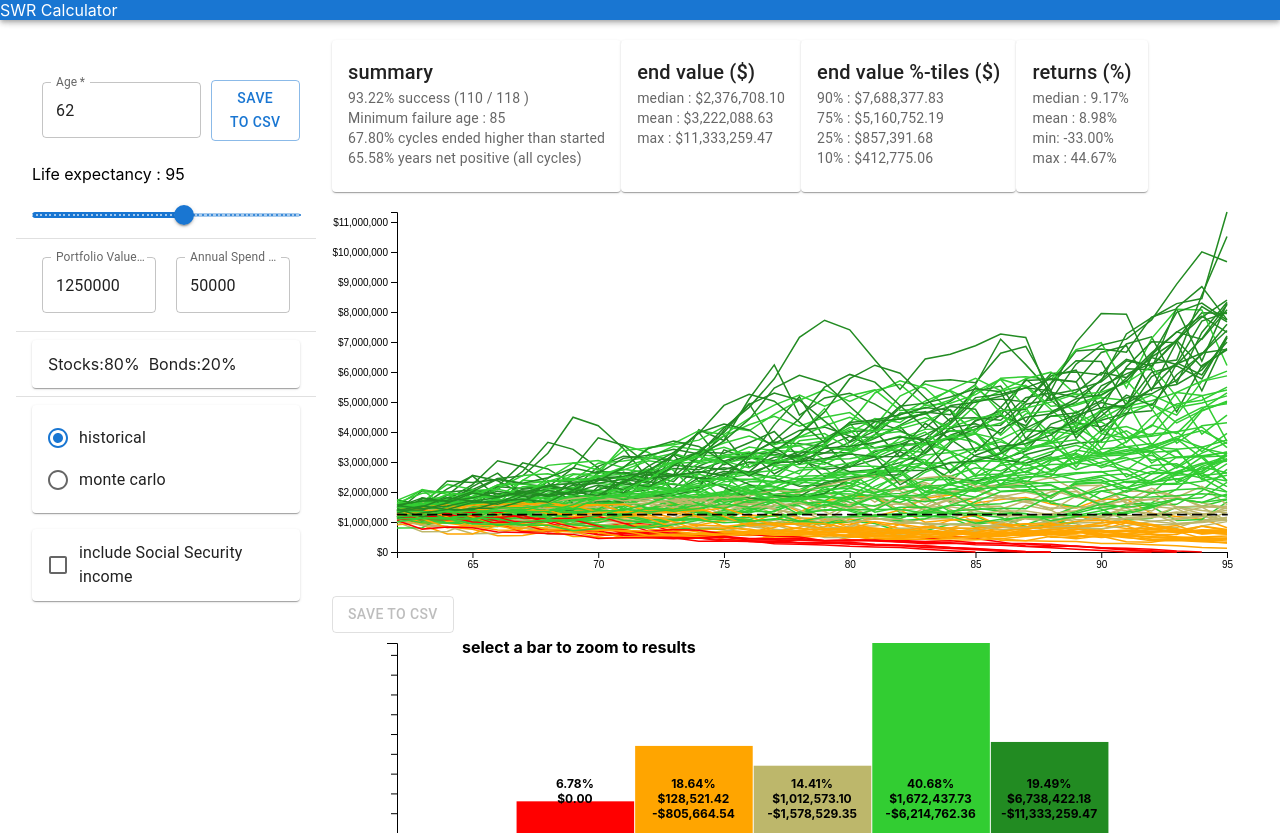
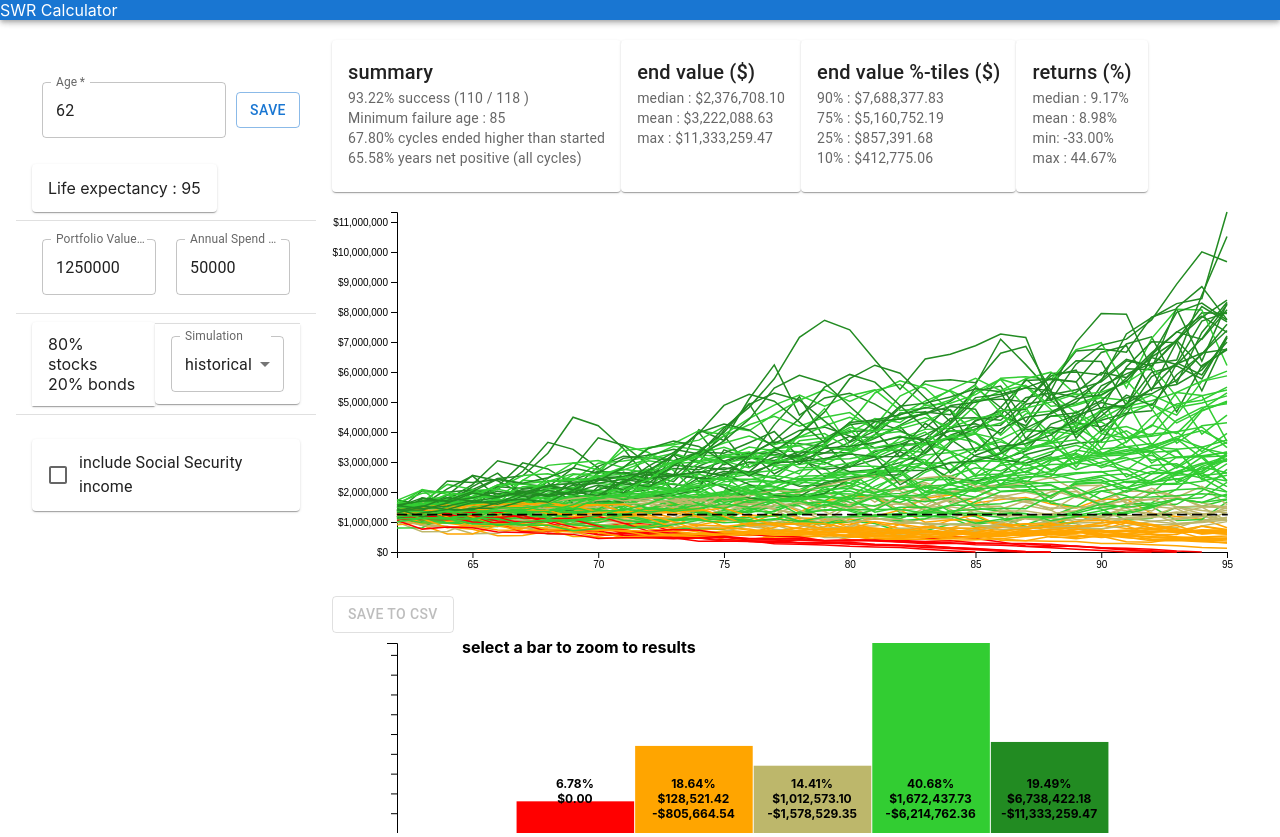
Before and after one commit to pcd-github/pcd-github.github.io, a React (Create React App) app: page / in a window 1280 px wide. Built offline with nearby package versions, Linux system fonts and the light colour scheme.

Commit message:
making calc panel more compact

```diff
--- a/src/swrcalc.js
+++ b/src/swrcalc.js
@@ -1,6 +1,6 @@
 import * as d3 from "d3";
 import * as React from "react";
-import { Accordion, AccordionSummary, AccordionDetails } from '@mui/material';
+import { Accordion, AccordionSummary, AccordionDetails, InputLabel, MenuItem } from '@mui/material';
 import { Box } from "@mui/system";
 import Button from '@mui/material/Button';
 import { Checkbox } from "@mui/material";
@@ -12,6 +12,7 @@ import { FormGroup } from "@mui/material";
 import { FormControlLabel } from "@mui/material";
 import { FormControl } from "@mui/material";
 import { FormLabel } from "@mui/material";
+import Select from '@mui/material/Select';
 import { RadioGroup } from "@mui/material";
 import { Radio } from "@mui/material";
 import { Stack } from "@mui/material";
@@ -142,8 +143,8 @@ class SWRCalc extends React.Component {
             this.setState( { socialSecurityIncomeState : newValue });
         }
 
-        const handleProjectionToggle = (event, newValue) => {
-            var mcProj = (monteCarloString === newValue);
+        const handleProjectionToggle = (event) => {
+            var mcProj = (monteCarloString === event.target.value);
             this.sourceData = generateSourceData(mcProj,
                                                  this.state.lifeExpectancyState - this.state.currentAgeState + 1,
                                                  this.state.startDataYearState,
@@ -454,16 +455,20 @@ class SWRCalc extends React.Component {
                                         shrink: true,
                                         }}
                                     />
-                                    <Button variant="outlined" onClick={handleSaveAll} >Save to CSV</Button>
-                                </ListItem>
-                                <ListItem  >
-                                    <div >Life expectancy : {this.state.lifeExpectancyState}</div>
+                                    <Button variant="outlined" onClick={handleSaveAll} >Save</Button>
                                 </ListItem>
                                 <ListItem divider >
-                                    <Slider id="aExpect" label="Life Expectancy" marks step={1}
-                                            min={this.state.currentAgeState} max={maxExpectancy}
-                                            valueLabelDisplay="auto" value={this.state.lifeExpectancyState}
-                                            onChange={handleExpectChange} />
+                                    <Accordion>
+                                        <AccordionSummary>
+                                            <div >Life expectancy : {this.state.lifeExpectancyState}</div>
+                                        </AccordionSummary>
+                                        <AccordionDetails>
+                                            <Slider id="aExpect" label="Life Expectancy" marks step={1}
+                                                min={this.state.currentAgeState} max={maxExpectancy}
+                                                valueLabelDisplay="auto" value={this.state.lifeExpectancyState}
+                                                onChange={handleExpectChange} />
+                                        </AccordionDetails>
+                                    </Accordion>
                                 </ListItem>
                                 <ListItem divider >
                                     <TextField required
@@ -480,10 +485,10 @@ class SWRCalc extends React.Component {
                                 <ListItem divider >
                                     <Accordion>
                                         <AccordionSummary>
-                                            <div >Stocks: </div>
-                                            <div id="sAlloc" >{this.state.stockAllocPctState}%</div>
-                                            <div >&nbsp; Bonds: </div>
-                                            <div id="bAlloc" >{100-this.state.stockAllocPctState}%</div>
+                                            <span id='portMix'>
+                                                <span id="sAlloc" >{this.state.stockAllocPctState}% stocks</span>
+                                                <span id="bAlloc" >&nbsp; {100-this.state.stockAllocPctState}% bonds</span>
+                                            </span>
                                         </AccordionSummary>
                                         <AccordionDetails>
                                                 <Slider id="aAlloc" label="Stock Allocation" marks step={5}
@@ -496,25 +501,22 @@ class SWRCalc extends React.Component {
                                                 onChange={handleFeePctChange} />
                                         </AccordionDetails>
                                     </Accordion>
-                                </ListItem>
-                                <ListItem>
                                     <Accordion>
                                         <AccordionSummary>
                                             <FormControl>
-                                                <RadioGroup
-                                                    aria-labelledby="projectionTypeID"
-                                                    defaultValue={historicalString}
-                                                    name="radio-buttons-group"
-                                                    row
-                                                    onChange={handleProjectionToggle}
-                                                >
-                                                    <FormControlLabel value={historicalString} control={<Radio />} label="historical" />
-                                                    <FormControlLabel value={monteCarloString} control={<Radio />} label="monte carlo" />
-                                                </RadioGroup>
+                                                <InputLabel id='proj-type-label'>Simulation</InputLabel>
+                                                <Select
+                                                labelId='proj-type-label'
+                                                value={(this.state.monteCarloProjectionState) ? monteCarloString : historicalString}
+                                                label='projection type'
+                                                onChange={handleProjectionToggle}>
+                                                    <MenuItem value={historicalString}>historical</MenuItem>
+                                                    <MenuItem value={monteCarloString}>monte carlo</MenuItem>
+                                                </Select>
                                             </FormControl>
                                         </AccordionSummary>
                                         <AccordionDetails>
-                                            <div disabled={this.state.monteCarloProjectionState}>Historical data from {this.state.startDataYearState} to {this.state.endDataYearState}</div>
+                                            <div disabled={this.state.monteCarloProjectionState}> {this.state.startDataYearState} to {this.state.endDataYearState}</div>
                                             <Slider
                                             disabled={this.state.monteCarloProjectionState}
                                             marks step={1}
@@ -526,6 +528,8 @@ class SWRCalc extends React.Component {
                                             />
                                         </AccordionDetails>
                                     </Accordion>
+                                </ListItem>
+                                <ListItem>
                                 </ListItem>
                                 <ListItem >
                                     <Accordion>
```
